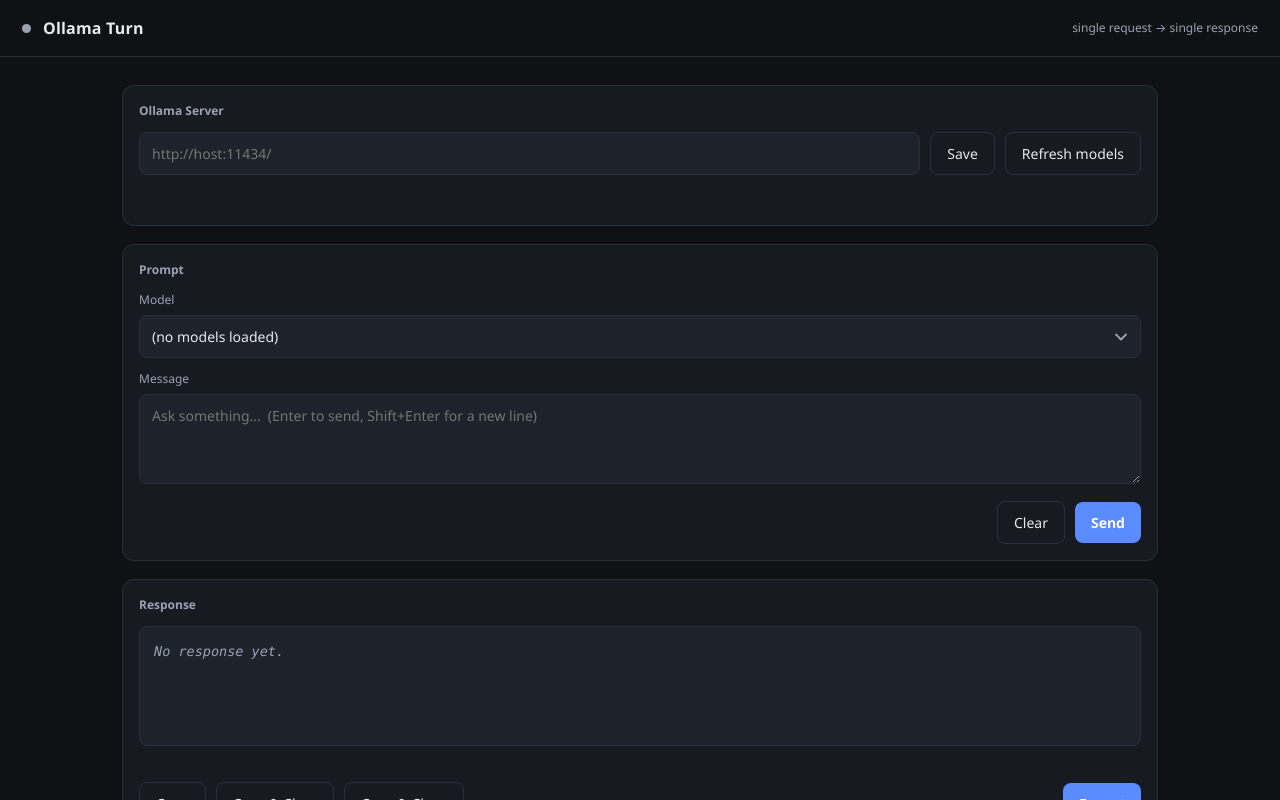
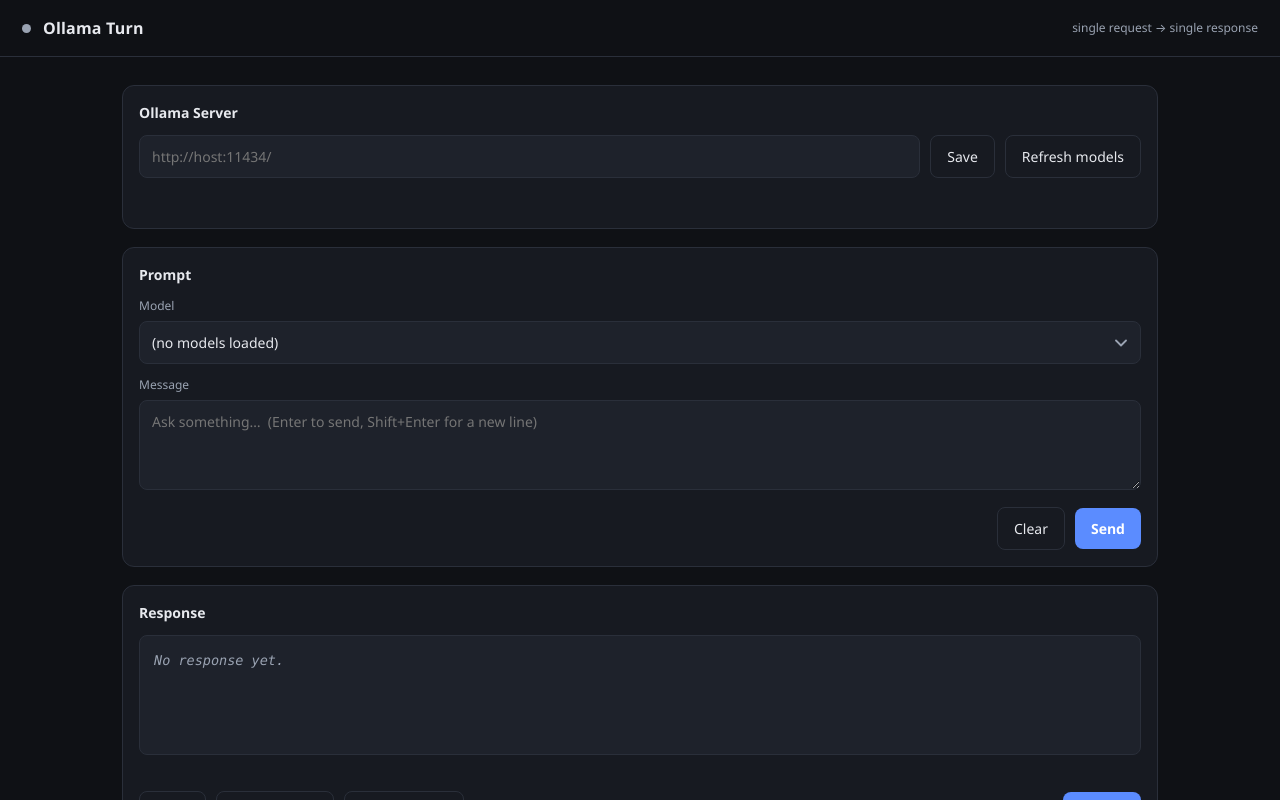
Before and after one commit to dazzlenetworks/ollama-turn, a plain HTML site: page www/index.html in a window 1280 px wide. Drawn offline with Linux system fonts and the light colour scheme.

Commit message:
bring the card headings to body size in the primary text colour

```diff
--- a/www/index.html
+++ b/www/index.html
@@ -68,8 +68,8 @@
     padding: 16px;
   }
   .card h2 {
-    font-size: 12px;
-    color: var(--muted); margin: 0 0 12px; font-weight: 600;
+    font-size: 14px;
+    color: var(--text); margin: 0 0 12px; font-weight: 600;
   }
 
   .row { display: flex; gap: 10px; align-items: center; }
```
